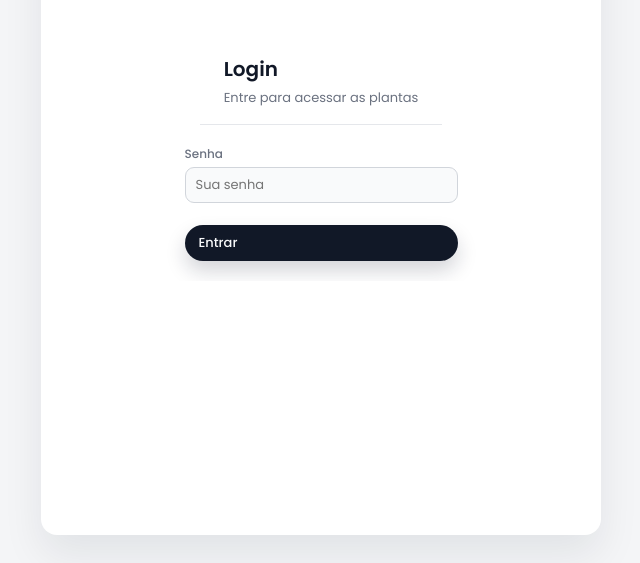
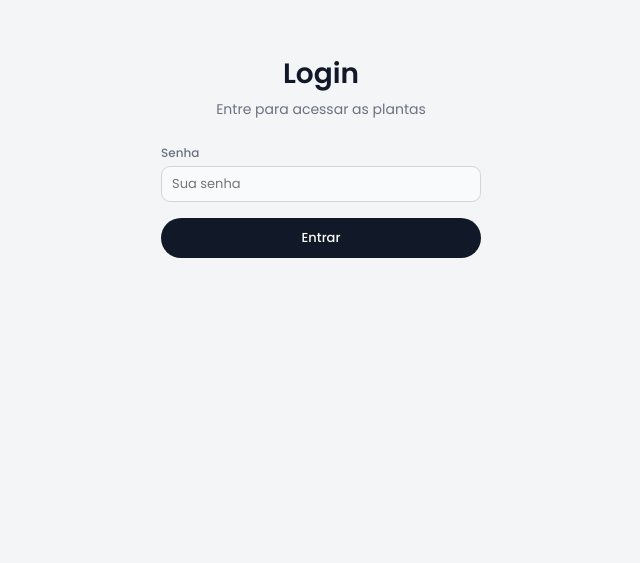
Before and after one commit to joaovitor101/planta_cliniprev2, a React (Vite) app: page / in a window 1280 px wide. Shown: the part 245-808 px from the top of the page, without its empty margins (319-959 px from the left). Built offline with nearby package versions, Linux system fonts and the light colour scheme; no server answers.

Commit message:
feat: login style

```diff
--- a/src/AuthApp.jsx
+++ b/src/AuthApp.jsx
@@ -56,16 +56,24 @@ function AuthApp() {
   }
 
   return (
-    <div className="app-shell" style={{ maxWidth: 560, maxHeight: "30vh", margin: "28px auto", display: "flex", justifyContent: "center", alignItems: "center" }}>
-      <header className="app-header">
-        <div className="app-title">
-          <h1>Login</h1>
-          <span>Entre para acessar as plantas</span>
-          {errorMsg ? <span style={{ color: "#b91c1c" }}>{errorMsg}</span> : null}
+    <div style={{ width: "100%", maxWidth: 320, alignSelf: "center", display: "flex", flexDirection: "column" }}>
+      <header style={{ textAlign: "center", marginBottom: 24 }}>
+        <div style={{ display: "flex", flexDirection: "column", gap: 4, alignItems: "center" }}>
+          <h1 style={{ margin: 0, fontSize: 28, fontWeight: 600, color: "#111827" }}>Login</h1>
+          <span style={{ fontSize: 14, color: "#6b7280" }}>Entre para acessar as plantas</span>
+          {errorMsg ? <span style={{ color: "#b91c1c", marginTop: 8 }}>{errorMsg}</span> : null}
         </div>
       </header>
 
-      <main className="modal-body" style={{ padding: 20 }}>
+      <form
+        style={{ width: "100%", display: "flex", flexDirection: "column", gap: 16 }}
+        onSubmit={(e) => {
+          e.preventDefault();
+          if (!busy && password) {
+            handleAuth(login);
+          }
+        }}
+      >
         <div className="field-group">
           <label className="field-label" htmlFor="auth-password">
             Senha
@@ -81,17 +89,17 @@ function AuthApp() {
           />
         </div>
 
-        <div className="field-group" style={{ marginTop: 6 }}>
+        <div className="field-group">
           <button
-            type="button"
+            type="submit"
             className="button button-primary"
-            onClick={() => handleAuth(login)}
             disabled={busy || !password}
+            style={{ width: "100%", justifyContent: "center", padding: "10px 14px" }}
           >
             {busy ? "Aguarde..." : "Entrar"}
           </button>
         </div>
-      </main>
+      </form>
     </div>
   );
 }
--- a/src/index.css
+++ b/src/index.css
@@ -94,13 +94,11 @@ body {
 .button-primary {
   background: #111827;
   color: #f9fafb;
-  box-shadow: 0 10px 20px rgba(15, 23, 42, 0.18);
 }
 
 .button-primary:hover {
   background: #020617;
   transform: translateY(-1px);
-  box-shadow: 0 16px 30px rgba(15, 23, 42, 0.25);
 }
 
 .button-ghost {
```
